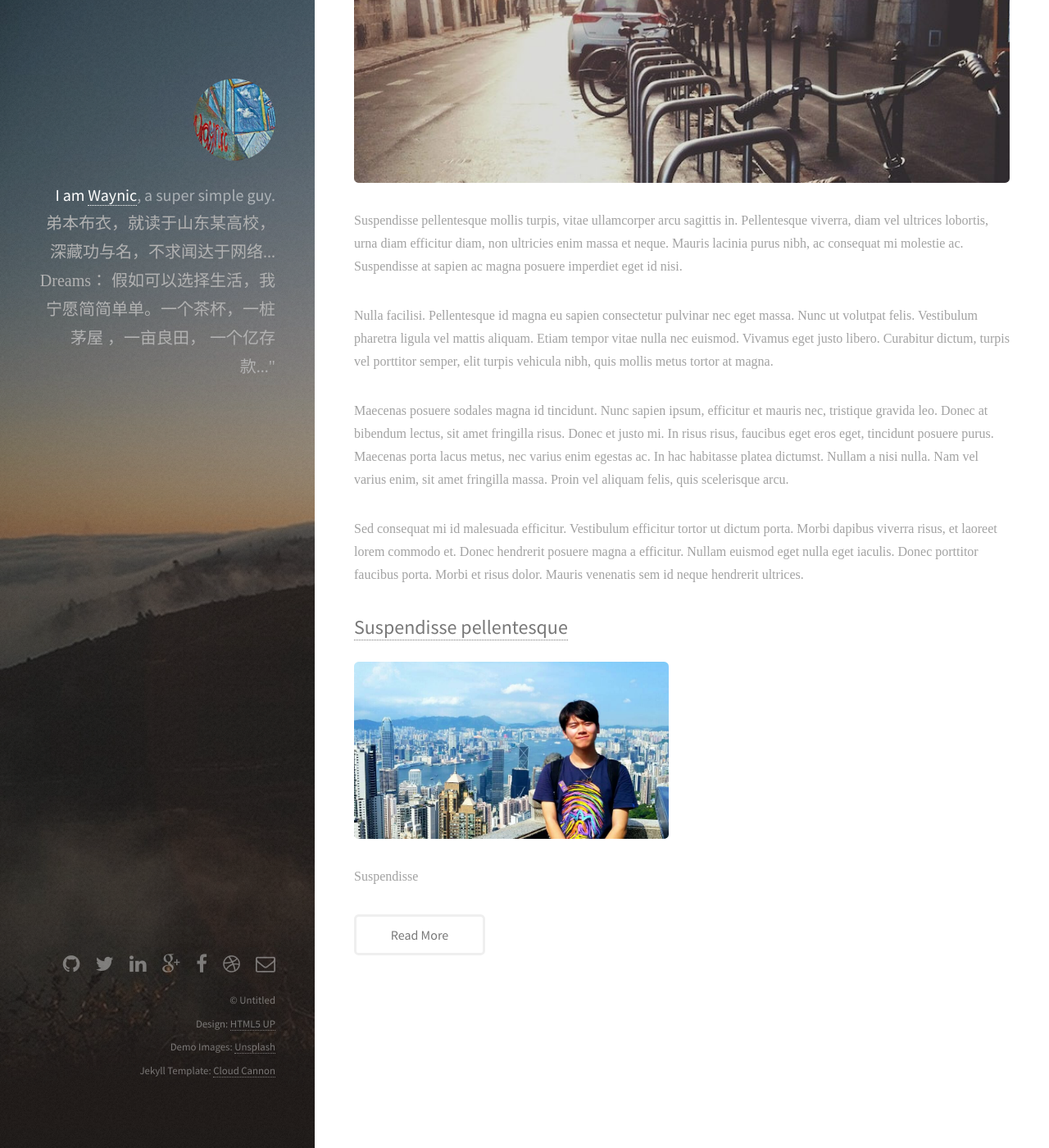
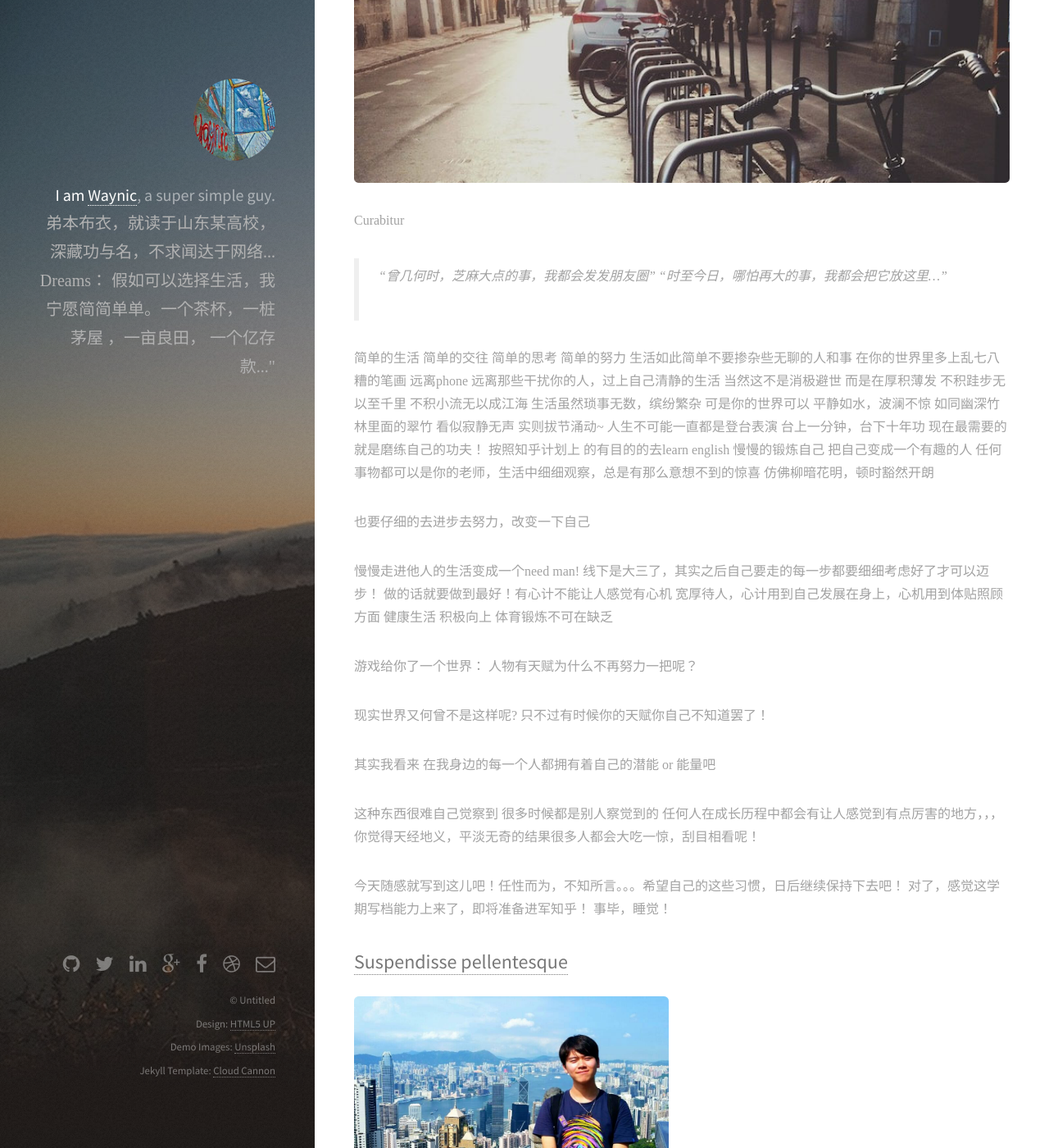
Before and after one commit to Waynicshine/Waynicshine.github.io, a Jekyll site: the page built from _posts/2015-02-17-curabitur.markdown, in a window 1280 px wide and 1400 px high, scrolled down 462 px. Shown: the whole window at 82% size. Built offline with Jekyll 4.4.1, drawn with Linux system fonts in a browser that asks for light colours.

Commit message:
little 4.0

```diff
--- a/_posts/2015-02-17-curabitur.markdown
+++ b/_posts/2015-02-17-curabitur.markdown
@@ -1,14 +1,64 @@
 ---
 layout: post
-title: curabitur
+title: Curabitur
 date: 2015-02-06T14:37:44.000Z
 categories: update
 ---
 
-<img src="/images/fulls/01.jpg" class="fit image"> Suspendisse pellentesque mollis turpis, vitae ullamcorper arcu sagittis in. Pellentesque viverra, diam vel ultrices lobortis, urna diam efficitur diam, non ultricies enim massa et neque. Mauris lacinia purus nibh, ac consequat mi molestie ac. Suspendisse at sapien ac magna posuere imperdiet eget id nisi.
+<img src="/images/fulls/01.jpg" class="fit image">Curabitur
 
-Nulla facilisi. Pellentesque id magna eu sapien consectetur pulvinar nec eget massa. Nunc ut volutpat felis. Vestibulum pharetra ligula vel mattis aliquam. Etiam tempor vitae nulla nec euismod. Vivamus eget justo libero. Curabitur dictum, turpis vel porttitor semper, elit turpis vehicula nibh, quis mollis metus tortor at magna.
+>“曾几何时，芝麻大点的事，我都会发发朋友圈”
+     "时至今日，哪怕再大的事，我都会把它放这里...”
 
-Maecenas posuere sodales magna id tincidunt. Nunc sapien ipsum, efficitur et mauris nec, tristique gravida leo. Donec at bibendum lectus, sit amet fringilla risus. Donec et justo mi. In risus risus, faucibus eget eros eget, tincidunt posuere purus. Maecenas porta lacus metus, nec varius enim egestas ac. In hac habitasse platea dictumst. Nullam a nisi nulla. Nam vel varius enim, sit amet fringilla massa. Proin vel aliquam felis, quis scelerisque arcu.
+简单的生活
+简单的交往
+简单的思考
+简单的努力
+生活如此简单不要掺杂些无聊的人和事
+在你的世界里多上乱七八糟的笔画
+远离phone
+远离那些干扰你的人，过上自己清静的生活
+当然这不是消极避世
+而是在厚积薄发
+不积跬步无以至千里
+不积小流无以成江海
+生活虽然琐事无数，缤纷繁杂
+可是你的世界可以 平静如水，波澜不惊
+如同幽深竹林里面的翠竹
+看似寂静无声
+实则拔节涌动~
+人生不可能一直都是登台表演
+台上一分钟，台下十年功
+现在最需要的就是磨练自己的功夫！
+按照知乎计划上 的有目的的去learn english
+慢慢的锻炼自己   把自己变成一个有趣的人
+任何事物都可以是你的老师，生活中细细观察，总是有那么意想不到的惊喜
+仿佛柳暗花明，顿时豁然开朗
 
-Sed consequat mi id malesuada efficitur. Vestibulum efficitur tortor ut dictum porta. Morbi dapibus viverra risus, et laoreet lorem commodo et. Donec hendrerit posuere magna a efficitur. Nullam euismod eget nulla eget iaculis. Donec porttitor faucibus porta. Morbi et risus dolor. Mauris venenatis sem id neque hendrerit ultrices.
+也要仔细的去进步去努力，改变一下自己
+
+慢慢走进他人的生活变成一个need man!
+线下是大三了，其实之后自己要走的每一步都要细细考虑好了才可以迈步！
+做的话就要做到最好！有心计不能让人感觉有心机
+宽厚待人，心计用到自己发展在身上，心机用到体贴照顾方面
+健康生活
+积极向上
+体育锻炼不可在缺乏
+
+
+游戏给你了一个世界：
+人物有天赋为什么不再努力一把呢？
+
+现实世界又何曾不是这样呢?
+只不过有时候你的天赋你自己不知道罢了！
+
+其实我看来
+在我身边的每一个人都拥有着自己的潜能 or 能量吧
+
+这种东西很难自己觉察到
+很多时候都是别人察觉到的
+任何人在成长历程中都会有让人感觉到有点厉害的地方，，，你觉得天经地义，平淡无奇的结果很多人都会大吃一惊，刮目相看呢！
+
+今天随感就写到这儿吧！任性而为，不知所言。。。希望自己的这些习惯，日后继续保持下去吧！
+对了，感觉这学期写档能力上来了，即将准备进军知乎！
+事毕，睡觉！
```
